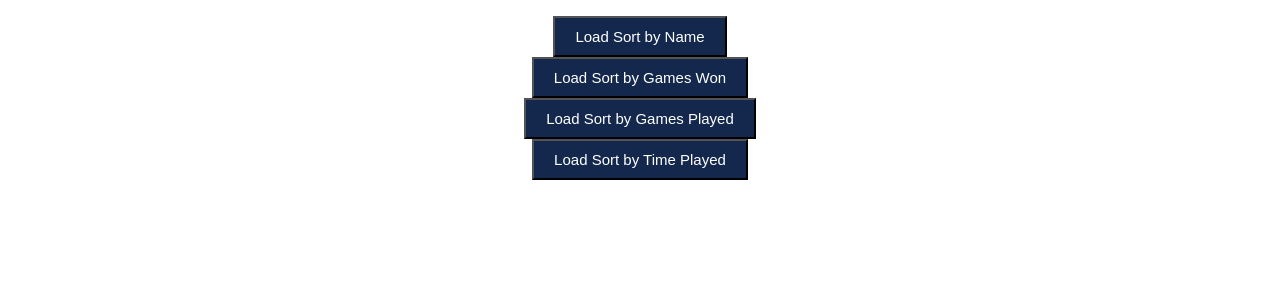
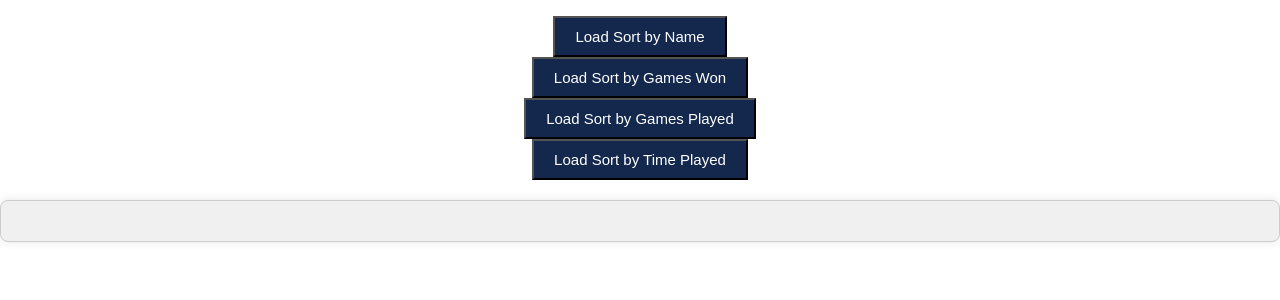
Before and after one commit to simonromero001/CSCI-130-Checkers, a PHP site: page /leaderboard.html in a window 1280 px wide. Shown: the part 155-455 px from the top of the page. Run offline with PHP 8.4, Linux system fonts and the light colour scheme.

Commit message:
added css for leaderboard

```diff
--- a/leaderboard.css
+++ b/leaderboard.css
@@ -85,3 +85,20 @@ body {
 	width: 100vw;
 	height: 100vh;
 }
+
+#insertStuffHere {
+  background-color: #f0f0f0;
+  padding: 20px;
+  border: 1px solid #ccc;
+  margin-top: 20px;
+  text-align: center;
+  font-size: 18px;
+  color: #333;
+  box-shadow: 0 0 10px rgba(0, 0, 0, 0.1);
+  border-radius: 8px;
+  transition: background-color 0.3s ease;
+}
+
+#insertStuffHere:hover {
+  background-color: #e0e0e0;
+}
```
